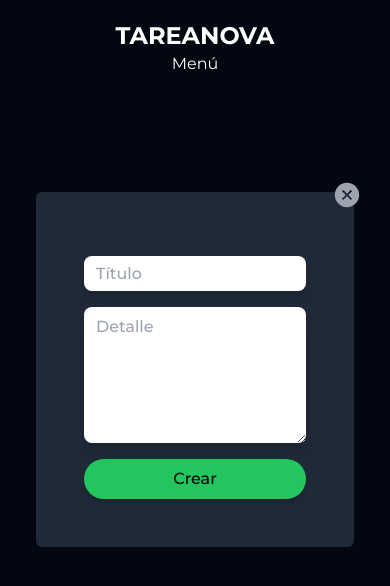
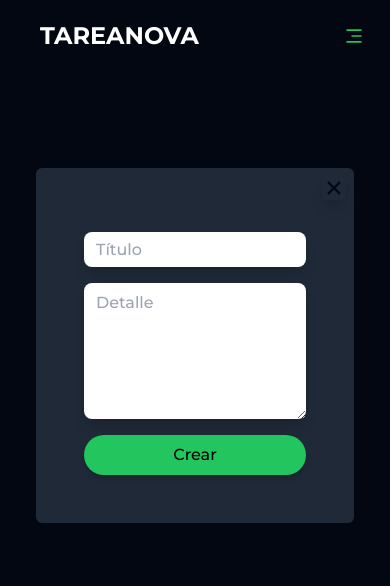
Before and after one commit to facuguardia/task-app-crud, a Next.js app: page /new in a window 390 px wide. Shown: the top 586 px of the page. Built offline with nearby package versions, Linux system fonts and the light colour scheme.

Commit message:
agregando menu mobile y mejorando el diseño mobile

```diff
--- a/src/app/about/page.jsx
+++ b/src/app/about/page.jsx
@@ -1,5 +1,9 @@
 import Link from "next/link";
-import { BiLogoLinkedinSquare, BiLogoInternetExplorer } from "react-icons/bi";
+import {
+  BiLogoLinkedinSquare,
+  BiLogoInternetExplorer,
+  BiLogoGit,
+} from "react-icons/bi";
 
 function AboutPage() {
   return (
@@ -86,6 +90,13 @@ function AboutPage() {
         >
           <BiLogoInternetExplorer />
         </Link>
+        <Link
+          href="https://github.com/facuguardia/task-app-crud"
+          target="_blank"
+          className="text-gray-400 text-3xl hover:text-green-500 transition-all duration-300"
+        >
+          <BiLogoGit />
+        </Link>
       </footer>
     </div>
   );
--- a/src/app/layout.jsx
+++ b/src/app/layout.jsx
@@ -1,4 +1,5 @@
 import Navbar from "@/components/Navbar";
+import MenuMobile from "@/components/MenuMobile";
 import { Montserrat } from "next/font/google";
 import "./globals.css";
 
@@ -19,6 +20,7 @@ export default function RootLayout({ children }) {
     <html lang="en">
       <body className={montserrat.className}>
         <Navbar />
+        <MenuMobile />
         {children}
       </body>
     </html>
--- a/src/app/new/page.jsx
+++ b/src/app/new/page.jsx
@@ -3,7 +3,7 @@
 import { useRouter } from "next/navigation";
 import { useEffect, useState } from "react";
 import { RiEditFill, RiDeleteBin2Fill } from "react-icons/ri";
-import { IoCloseCircleSharp } from "react-icons/io5";
+import { IoCloseSharp } from "react-icons/io5";
 
 function NewTask({ params }) {
   const [title, setTitle] = useState("");
@@ -67,12 +67,13 @@ function NewTask({ params }) {
       >
         <div>
           <button
-            className="absolute -top-3 -right-2"
+            type="button"
+            className="absolute top-0 right-0 p-2"
             onClick={() => {
               router.push("/");
             }}
           >
-            <IoCloseCircleSharp className="text-3xl text-gray-400" />
+            <IoCloseSharp className="text-2xl text-gray-950 hover:text-gray-500 transition-all duration-300 shadow-lg " />
           </button>
         </div>
         <input
@@ -104,19 +105,19 @@ function NewTask({ params }) {
         )}
 
         {params.id && (
-          <div className="flex justify-between items-center">
+          <div className="flex justify-between items-center gap-2">
             <button
               type="submit"
-              className="bg-green-500 hover:bg-green-400 cursor-pointer transition-all duration-300 text-black font-medium py-2 px-6 rounded-full border-black shadow-md"
+              className="bg-green-500 hover:bg-green-400 cursor-pointer transition-all duration-300 text-black font-medium py-2 px-6 rounded-full border-black shadow-md w-1/2"
             >
-              <RiEditFill />
+              Editar
             </button>
             <button
               type="button"
-              className="bg-red-500 hover:bg-red-400 cursor-pointer transition-all duration-300 text-black font-medium py-2 px-6 rounded-full border-black shadow-md"
+              className="bg-red-500 hover:bg-red-400 cursor-pointer transition-all duration-300 text-black font-medium py-2 px-6 rounded-full border-black shadow-md w-1/2"
               onClick={handleDelete}
             >
-              <RiDeleteBin2Fill />
+              Eliminar
             </button>
           </div>
         )}
--- a/src/app/page.jsx
+++ b/src/app/page.jsx
@@ -16,7 +16,7 @@ async function HomePage() {
           <CardTask task={task} key={task.id} />
         ))
       ) : (
-        <p className="flex justify-center items-center w-screen pt-10 text-2xl font-bold">No hay tareas</p>
+        <p className="grid grid-cols-1 text-center lg:flex lg:justify-center lg:items-center lg:w-screen pt-10 text-2xl font-bold">No hay tareas</p>
       )}
     </div>
   );
--- /dev/null
+++ b/src/components/MenuMobile.jsx
@@ -0,0 +1,51 @@
+'use client'
+import { useState } from "react";
+import Link from "next/link";
+import { RiMenu3Fill, RiCloseFill } from "react-icons/ri";
+
+function MenuMobile() {
+  const [menu, setMenu] = useState(false);
+
+  const closeMenu = () => {
+    setMenu(false);
+  };
+
+  return (
+    <div
+      className={`lg:hidden bg-black bg-opacity-90 fixed flex justify-center items-center w-full h-full z-50 transition-all duration-500 ${
+        menu ? "top-0" : "-top-full"
+      }`}
+    >
+      <nav className="h-screen flex flex-col justify-center items-center">
+        {/* Items 1 */}
+        <Link
+          href="/about"
+          className="w-auto h-auto flex justify-start border-b-[1px] border-green-500 px-4 py-3 text-white"
+          onClick={closeMenu}
+        >
+          <span className="text-2xl font-medium flex items-center gap-3">
+            Sobre mí
+          </span>
+        </Link>
+        <Link
+          href="/new"
+          className="w-auto h-auto flex justify-start px-4 py-2"
+          onClick={closeMenu}
+        >
+          <span className="text-2xl text-green-500 font-bold flex items-center gap-3">
+            Nueva tarea
+          </span>
+        </Link>
+      </nav>
+      {/* Button Mobile */}
+      <button
+        onClick={() => setMenu(!menu)}
+        className="lg:hidden fixed right-4 top-4 text-xl p-2.5 rounded-full text-green-500 z-50"
+      >
+        {menu ? <RiCloseFill /> : <RiMenu3Fill />}
+      </button>
+    </div>
+  );
+}
+
+export default MenuMobile;
--- a/src/components/Navbar.jsx
+++ b/src/components/Navbar.jsx
@@ -1,31 +1,17 @@
 'use client'
-import React, { useState } from "react";
 import Link from "next/link";
 
 function Navbar() {
-  const [menuOpen, setMenuOpen] = useState(false);
 
-  const toggleMenu = () => {
-    setMenuOpen(!menuOpen);
-  };
 
   return (
-    <nav className="w-screen flex flex-col md:flex-row justify-between items-center py-5 px-10">
+    <nav className="w-screen flex justify-between items-center py-5 px-10">
       <h3 className="text-2xl font-bold uppercase">
         <Link href="/">TareaNova</Link>
       </h3>
-      <div className="md:hidden">
-        <button
-          onClick={toggleMenu}
-          className="text-white focus:outline-none focus:text-white"
-        >
-          {menuOpen ? "Cerrar" : "Menú"}
-        </button>
-      </div>
+
       <ul
-        className={`${
-          menuOpen ? "flex flex-col md:flex-row" : "hidden md:flex"
-        } md:items-center gap-4 text-md font-semibold mt-4 md:mt-0`}
+        className="hidden md:flex md:flex-row md:items-center gap-4 text-md font-semibold mt-4 md:mt-0"
       >
         <li className="hover:text-gray-400 transition-all duration-300">
           <Link href="/about">Sobre mí</Link>
```
